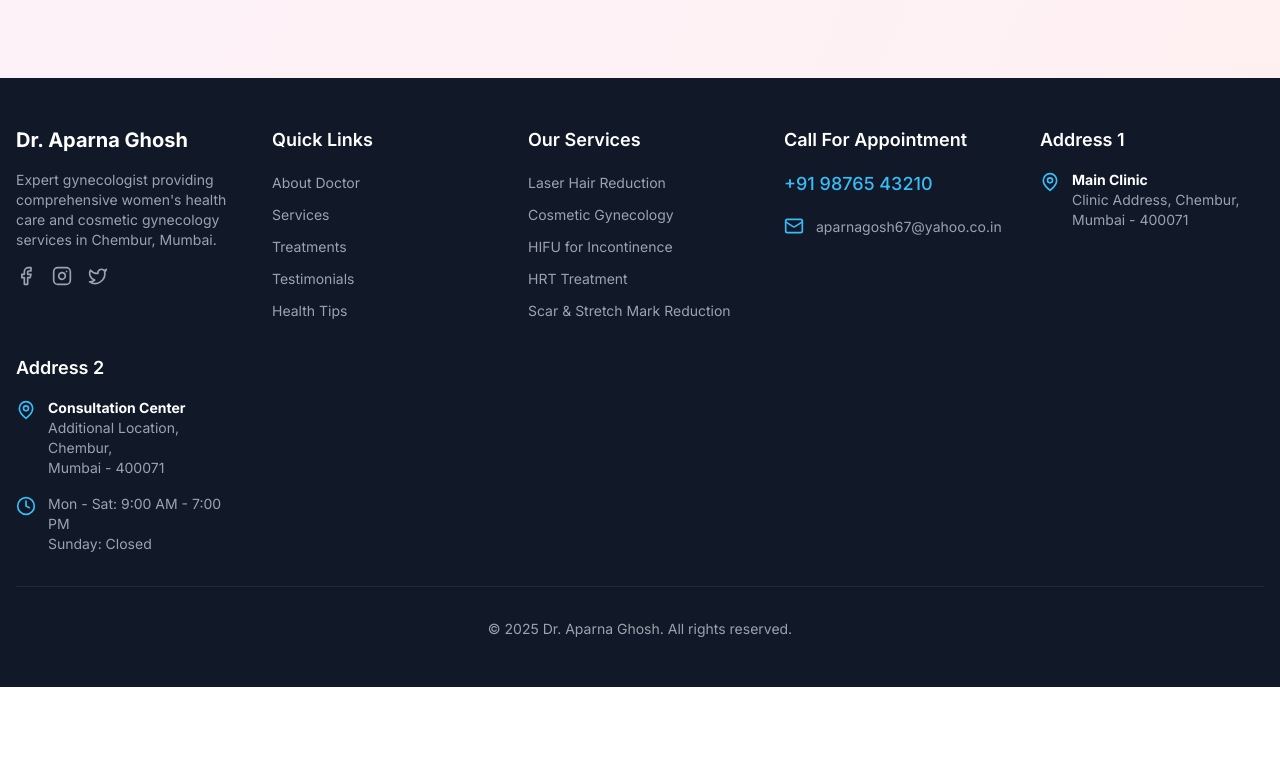
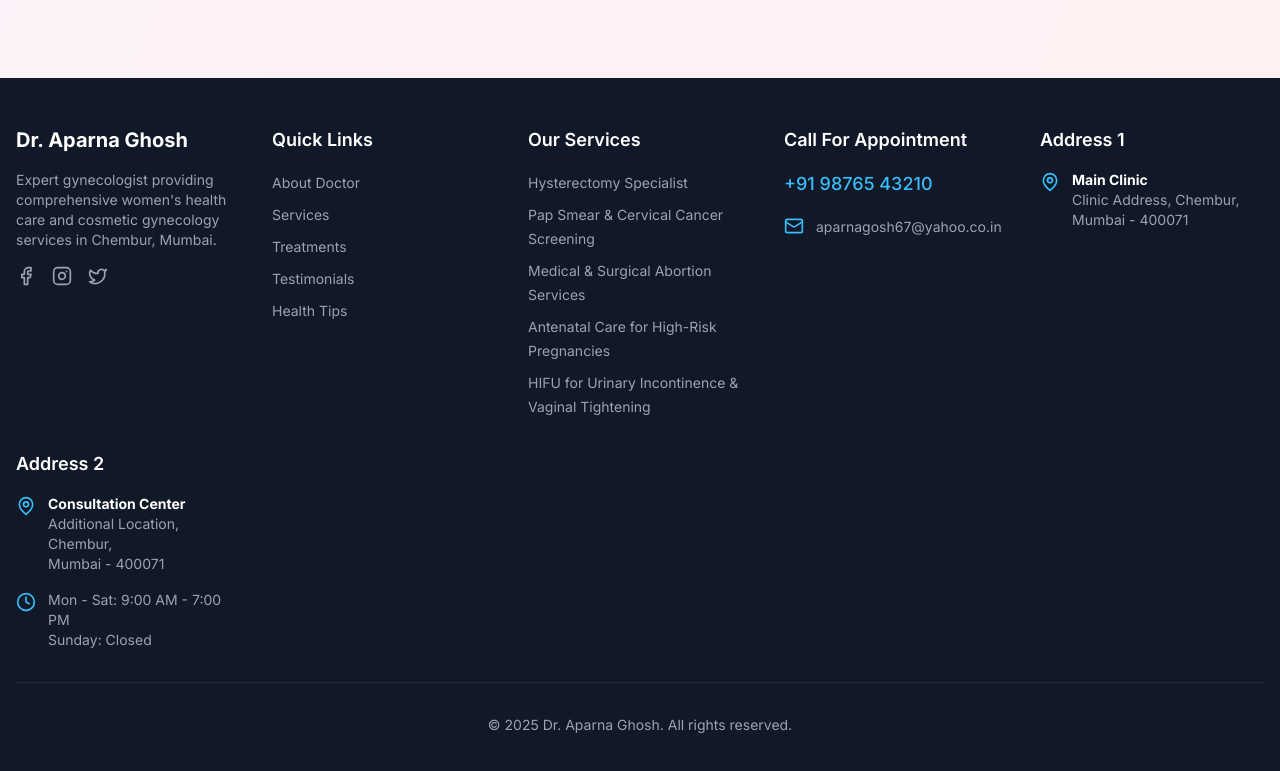
Before and after one commit to nidhishagrawal/dr-aparana-clinic, a Next.js app: page /about in a window 1280 px wide. Shown: the part 3373-4144 px from the top of the page. Before the commit the page ends 4060 px from the top, so only its background shows below. Built offline with nearby package versions, Linux system fonts and the light colour scheme.

Commit message:
file committed

```diff
--- a/app/components/Footer.tsx
+++ b/app/components/Footer.tsx
@@ -62,28 +62,28 @@ export default function Footer() {
             <h4 className="font-semibold text-lg mb-4">Our Services</h4>
             <ul className="space-y-2">
               <li>
-                <Link href="/services/laser-hair-reduction" className="text-gray-400 hover:text-white transition-colors text-sm">
-                  Laser Hair Reduction
+                <Link href="/services#gynecology" className="text-gray-400 hover:text-white transition-colors text-sm">
+                  Hysterectomy Specialist
                 </Link>
               </li>
               <li>
-                <Link href="/services/cosmetic-gynecology" className="text-gray-400 hover:text-white transition-colors text-sm">
-                  Cosmetic Gynecology
+                <Link href="/services#preventive-womens-health" className="text-gray-400 hover:text-white transition-colors text-sm">
+                  Pap Smear & Cervical Cancer Screening
                 </Link>
               </li>
               <li>
-                <Link href="/services/hifu-incontinence" className="text-gray-400 hover:text-white transition-colors text-sm">
-                  HIFU for Incontinence
+                <Link href="/services#high-risk-pregnancy" className="text-gray-400 hover:text-white transition-colors text-sm">
+                  Medical & Surgical Abortion Services
                 </Link>
               </li>
               <li>
-                <Link href="/services/hrt-treatment" className="text-gray-400 hover:text-white transition-colors text-sm">
-                  HRT Treatment
+                <Link href="/services#high-risk-pregnancy" className="text-gray-400 hover:text-white transition-colors text-sm">
+                  Antenatal Care for High-Risk Pregnancies
                 </Link>
               </li>
               <li>
-                <Link href="/services/scar-reduction" className="text-gray-400 hover:text-white transition-colors text-sm">
-                  Scar & Stretch Mark Reduction
+                <Link href="/services#cosmetic-gynecology" className="text-gray-400 hover:text-white transition-colors text-sm">
+                  HIFU for Urinary Incontinence & Vaginal Tightening
                 </Link>
               </li>
             </ul>
--- a/app/page.tsx
+++ b/app/page.tsx
@@ -519,13 +519,13 @@ export default function Home() {
           </div>
 
           <div className="grid grid-cols-1 md:grid-cols-3 gap-8 max-w-6xl mx-auto">
-            {/* Video Testimonial */}
+            {/* Video Testimonial 1 */}
             <div className="bg-white rounded-2xl shadow-sm border border-gray-100 overflow-hidden">
               <div className="relative aspect-video bg-gray-900">
                 <video
                   src="/video/customer_review.mp4"
                   controls
-                  className="w-full h-full object-cover"
+                  className="w-full h-full object-contain"
                   playsInline
                 >
                   Your browser does not support the video tag.
@@ -545,13 +545,61 @@ export default function Home() {
               </div>
             </div>
 
+            {/* Video Testimonial 2 */}
+            <div className="bg-white rounded-2xl shadow-sm border border-gray-100 overflow-hidden">
+              <div className="relative aspect-video bg-gray-900">
+                <video
+                  src="/video/review2.mp4"
+                  controls
+                  className="w-full h-full object-contain"
+                  playsInline
+                >
+                  Your browser does not support the video tag.
+                </video>
+              </div>
+              <div className="p-6">
+                <div className="flex items-center gap-1 mb-4">
+                  {[...Array(5)].map((_, i) => (
+                    <Star key={i} className="w-5 h-5 fill-yellow-400 text-yellow-400" />
+                  ))}
+                </div>
+                <Quote className="w-8 h-8 text-primary-200 mb-4" />
+                <p className="text-gray-700 mb-4 leading-relaxed">Watch our patient share their experience</p>
+                <div className="border-t border-gray-100 pt-4">
+                  <p className="font-bold text-gray-900">Patient Review</p>
+                </div>
+              </div>
+            </div>
+
+            {/* Video Testimonial 3 - Priya Sharma */}
+            <div className="bg-white rounded-2xl shadow-sm border border-gray-100 overflow-hidden">
+              <div className="relative aspect-video bg-gray-900">
+                <video
+                  src="/video/customer_review.mp4"
+                  controls
+                  className="w-full h-full object-contain"
+                  playsInline
+                >
+                  Your browser does not support the video tag.
+                </video>
+              </div>
+              <div className="p-6">
+                <div className="flex items-center gap-1 mb-4">
+                  {[...Array(5)].map((_, i) => (
+                    <Star key={i} className="w-5 h-5 fill-yellow-400 text-yellow-400" />
+                  ))}
+                </div>
+                <Quote className="w-8 h-8 text-primary-200 mb-4" />
+                <p className="text-gray-700 mb-4 leading-relaxed">Watch our patient share their experience</p>
+                <div className="border-t border-gray-100 pt-4">
+                  <p className="font-bold text-gray-900">Priya Sharma</p>
+                  <p className="text-sm text-gray-600">Laser Hair Reduction</p>
+                </div>
+              </div>
+            </div>
+
             {/* Text Testimonials */}
             {[
-              {
-                name: 'Priya Sharma',
-                treatment: 'Laser Hair Reduction',
-                text: 'Excellent experience with laser hair reduction. Dr. Aparna is very professional and the results are amazing. Highly recommended!',
-              },
               {
                 name: 'Anita Desai',
                 treatment: 'Cosmetic Gynecology',
```
Also changed, not shown: 1 other file (tests, documents, lock files or other folders).
